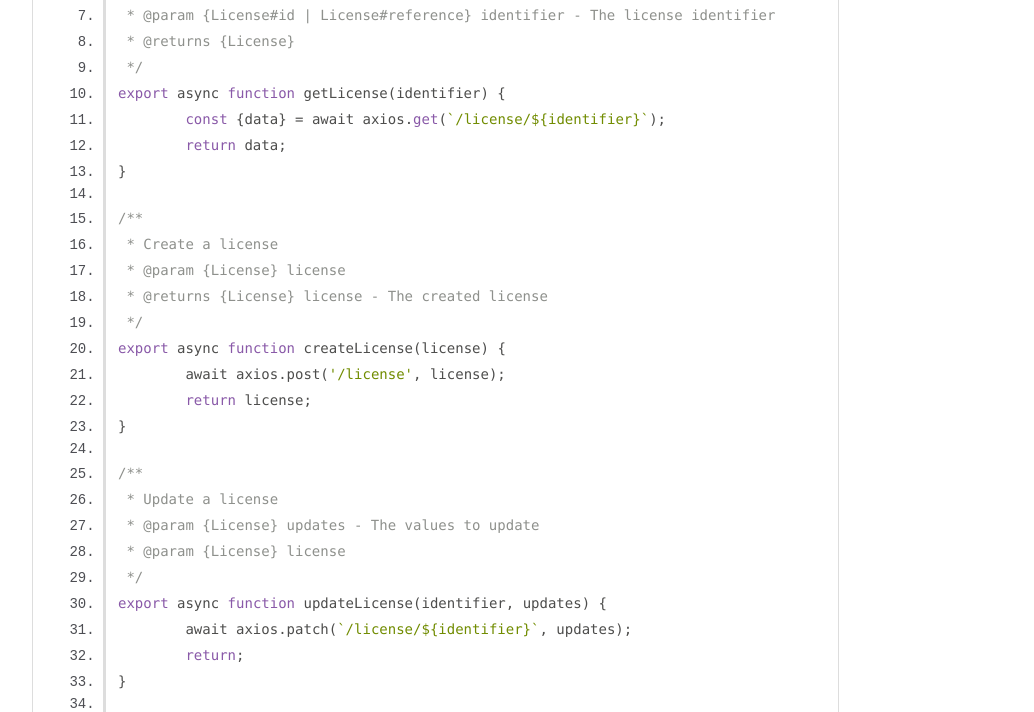
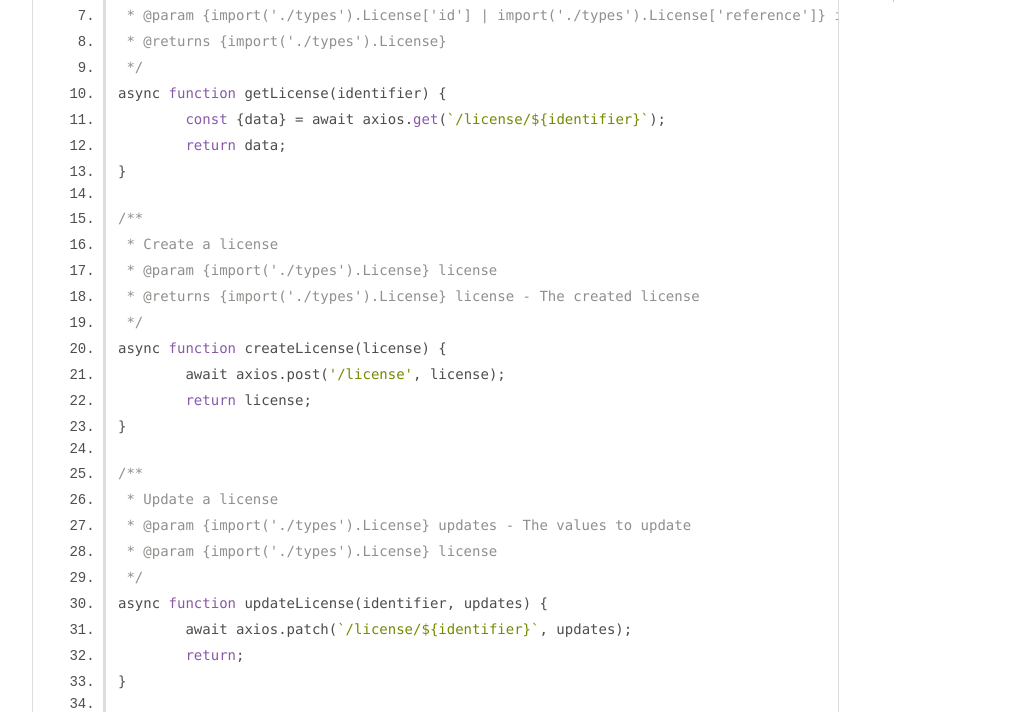
Before and after one commit to LarvenLLC/marra-sdk-js, a website: page docs/license.js.html in a window 1280 px wide. Shown: the part 283-995 px from the top of the page, without its empty margins (0-1034 px from the left). Drawn offline with Linux system fonts and the light colour scheme.

Commit message:
add types - docs/license.js.html

```diff
--- a/docs/license.js.html
+++ b/docs/license.js.html
@@ -28,34 +28,34 @@
         <article>
             <pre class="prettyprint source linenums"><code>/** @module License **/
 
-import axios from '../api';
+const axios = require('./api');
 
 /**
  * Get a single license
- * @param {License#id | License#reference} identifier - The license identifier
- * @returns {License}
+ * @param {import('./types').License['id'] | import('./types').License['reference']} identifier - The license identifier
+ * @returns {import('./types').License}
  */
-export async function getLicense(identifier) {
+async function getLicense(identifier) {
 	const {data} = await axios.get(`/license/${identifier}`);
 	return data;
 }
 
 /**
  * Create a license
- * @param {License} license
- * @returns {License} license - The created license
+ * @param {import('./types').License} license
+ * @returns {import('./types').License} license - The created license
  */
-export async function createLicense(license) {
+async function createLicense(license) {
 	await axios.post('/license', license);
 	return license;
 }
 
 /**
  * Update a license
- * @param {License} updates - The values to update
- * @param {License} license
+ * @param {import('./types').License} updates - The values to update
+ * @param {import('./types').License} license
  */
-export async function updateLicense(identifier, updates) {
+async function updateLicense(identifier, updates) {
 	await axios.patch(`/license/${identifier}`, updates);
 	return;
 }
@@ -64,10 +64,18 @@ export async function updateLicense(identifier, updates) {
  * Delete a license
  * @param {string} identifier - The license identifier
  */
-export async function deleteLicense(identifier) {
+async function deleteLicense(identifier) {
 	await axios.delete(`/license/${identifier}`);
 	return;
-}</code></pre>
+}
+
+module.exports = {
+	getLicense,
+	createLicense,
+	updateLicense,
+	deleteLicense,
+};
+</code></pre>
         </article>
     </section>
 
@@ -77,13 +85,13 @@ export async function deleteLicense(identifier) {
 </div>
 
 <nav>
-    <h2><a href="index.html">Home</a></h2><h3>Modules</h3><ul><li><a href="module-License.html">License</a></li><li><a href="module-Project.html">Project</a></li><li><a href="module-Usage.html">Usage</a></li></ul><h3><a href="global.html">Global</a></h3>
+    <h2><a href="index.html">Home</a></h2><h3>Modules</h3><ul><li><a href="module-License.html">License</a></li><li><a href="module-Project.html">Project</a></li><li><a href="module-Usage.html">Usage</a></li></ul><h3>Global</h3><ul><li><a href="global.html#Marra">Marra</a></li></ul>
 </nav>
 
 <br class="clear">
 
 <footer>
-    Documentation generated by <a href="https://github.com/jsdoc/jsdoc">JSDoc 4.0.2</a> on Thu Mar 16 2023 19:33:16 GMT+0300 (East Africa Time)
+    Documentation generated by <a href="https://github.com/jsdoc/jsdoc">JSDoc 4.0.3</a> on Sat May 11 2024 13:48:48 GMT+0300 (East Africa Time)
 </footer>
 
 <script> prettyPrint(); </script>
```
